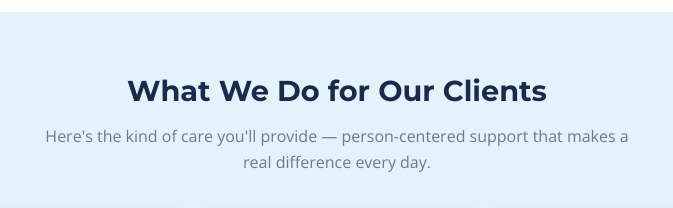
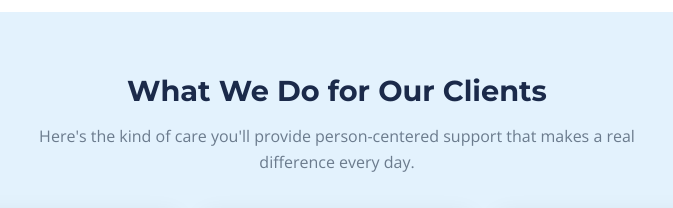
Before and after one commit to headpacegrasp/CK-Annapolis-Hire, a plain HTML site: page index.htm in a window 1280 px wide. Shown: the part 1820-2028 px from the top of the page, 303-976 px from the left. Drawn offline with nearby package versions, Linux system fonts and the light colour scheme.

Commit message:
formatting update

```diff
--- a/index.htm
+++ b/index.htm
@@ -757,7 +757,7 @@
 <section class="clients-section">
   <div class="container">
     <h2 class="section-title">What We Do for Our Clients</h2>
-    <p class="section-subtitle">Here's the kind of care you'll provide — person-centered support that makes a real difference every day.</p>
+    <p class="section-subtitle">Here's the kind of care you'll provide person-centered support that makes a real difference every day.</p>
     <div class="clients-grid">
       <div class="client-card">
         <span class="client-icon">🍽️</span>
```
